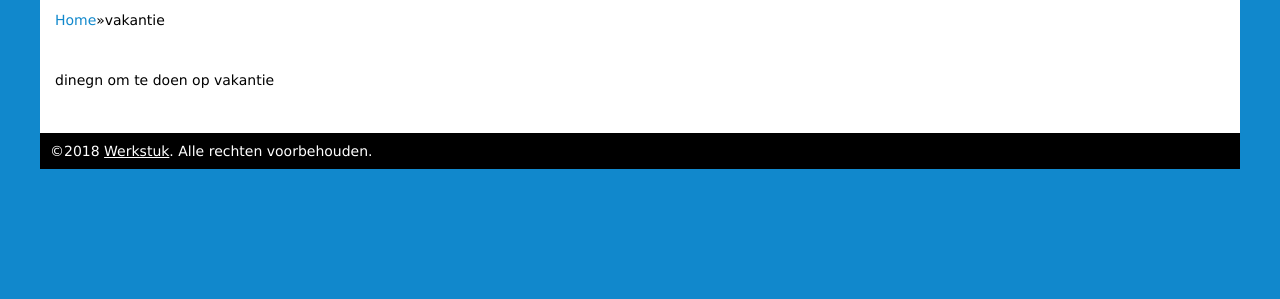
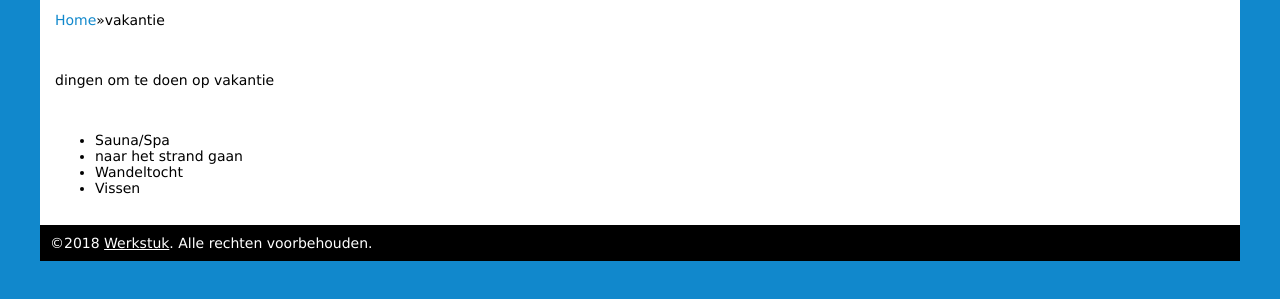
Before and after one commit to Pschoolproject/websiteICT, a plain HTML site: page dingen.html in a window 1280 px wide. Shown: the part 135-434 px from the top of the page. Drawn offline with Linux system fonts and the light colour scheme.

Commit message:
bewerkingen

```diff
--- a/dingen.html
+++ b/dingen.html
@@ -27,8 +27,14 @@
 				<a href="index.html">Home</a>&raquo;vakantie
 			</div>
 			<div id="content">
-				<p>dinegn om te doen op vakantie</p>
+				<p>dingen om te doen op vakantie</p>
 				<br>
+				<ul>
+					<li>Sauna/Spa</li>
+					<li>naar het strand gaan</li>
+					<li>Wandeltocht</li>
+					<li>Vissen</li>
+				</ul>
 			</div>
 			<div id="footer">
 				&copy;2018 <a href="index.html" target="_blank">Werkstuk</a>. Alle rechten voorbehouden.
```
